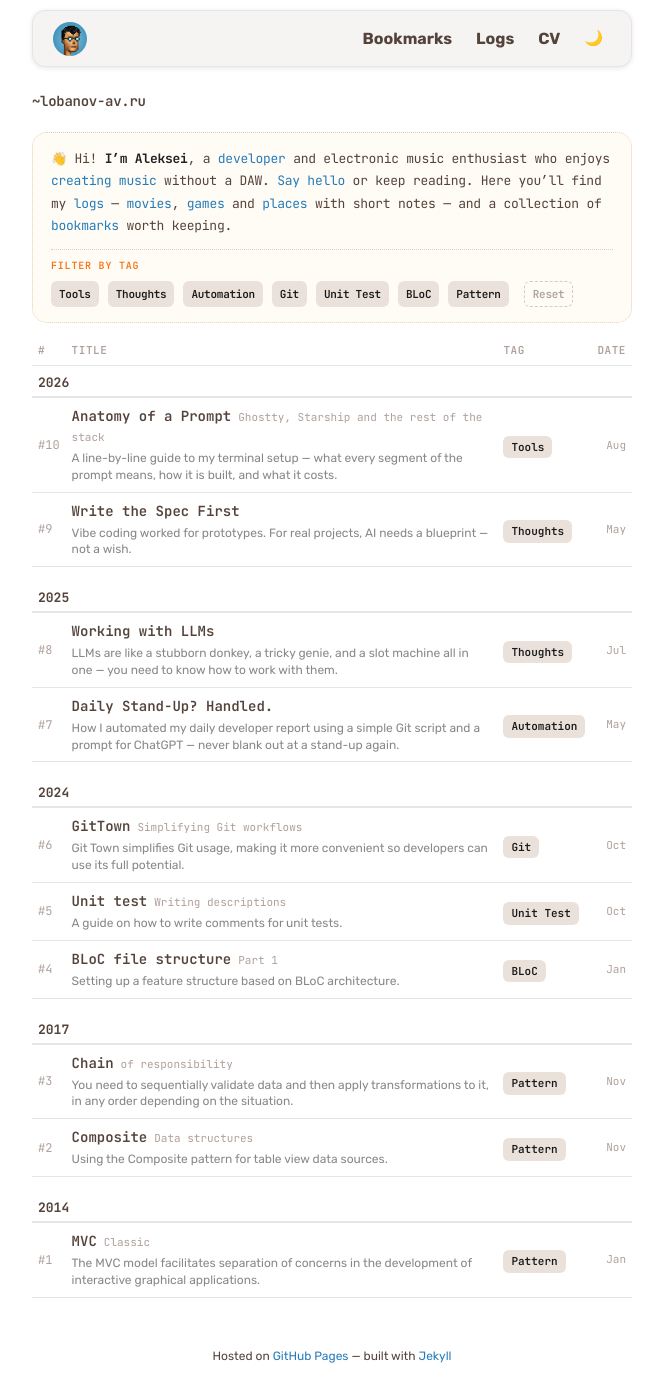
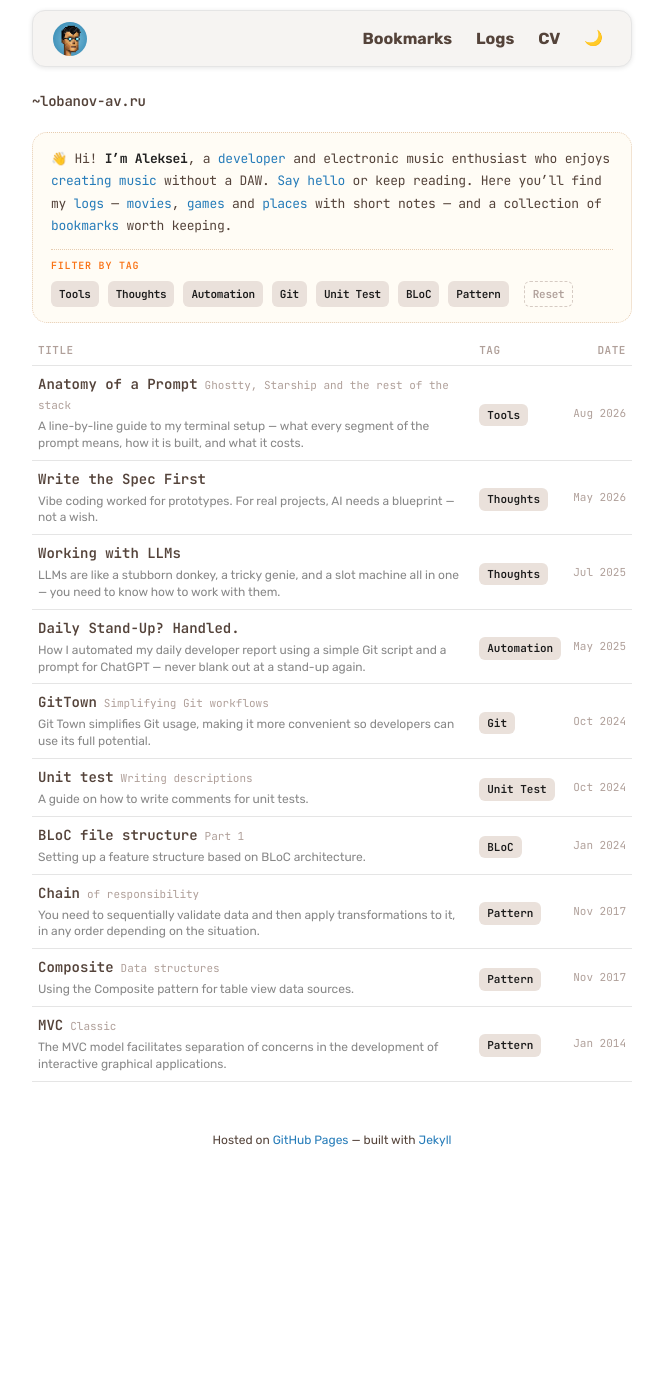
Before and after one commit to alobanov/alobanov.github.io, a Jekyll site: the page built from index.md, in a window 1280 px wide. Shown: the whole page, without its empty margins (308-971 px from the left). Built offline with Jekyll 4.4.1, drawn with Linux system fonts in a browser that asks for light colours; after the commit the page ends 1172 px from its top, so only the background shows below that.

Commit message:
refactor(home): drop year sections and post numbers from the list
Both were carried over from the LOG list, where the entry number is a
permalink and the year groups a long backlog. Neither earns its place on
a ten-post index, so the list is title, tag and date.

The year rows also cost a JS pass and a CSS rule to stay in sync with tag
filtering; removing them takes that machinery with it. The date column
carries the year again.

```diff
--- a/assets/css/style.css
+++ b/assets/css/style.css
@@ -2679,29 +2679,6 @@ body,
 
 /* ---- Home page: post list ----------------------------------------------- */
 
-/* `.hidden` is defined for .bookmarks-bubble only; year rows need their own
-   rule or filtering leaves empty headings behind */
-.post-year-row.hidden {
-    display: none;
-}
-
-/* Year marker, matching the LOG list */
-.post-year-row th {
-    padding: 22px 6px 6px;
-    text-align: left;
-    font-family: var(--code-font);
-    font-size: 13px;
-    font-weight: 700;
-    color: var(--primary-color);
-    background-color: var(--background-color);
-    box-shadow: inset 0 -1px 0 var(--border-color);
-    border-bottom: none;
-}
-
-.post-table tbody tr:first-child th {
-    padding-top: 8px;
-}
-
 .post-tag-filter {
     display: flex;
     flex-wrap: wrap;
--- a/assets/js/bookmark_selector.js
+++ b/assets/js/bookmark_selector.js
@@ -1,21 +1,6 @@
 document.addEventListener("DOMContentLoaded", () => {
     const tags    = document.querySelectorAll(".tag");
     const bubbles = document.querySelectorAll(".bookmarks-bubble");
-
-    // Year headings are not posts and carry no data-tags, so filtering leaves
-    // them behind — a year with every post hidden under it. After each filter
-    // pass, hide any year that has no visible post left.
-    function syncYearRows() {
-        document.querySelectorAll(".post-year-row").forEach(yearRow => {
-            let hasVisible = false;
-            let row = yearRow.nextElementSibling;
-            while (row && !row.classList.contains("post-year-row")) {
-                if (!row.classList.contains("hidden")) hasVisible = true;
-                row = row.nextElementSibling;
-            }
-            yearRow.classList.toggle("hidden", !hasVisible);
-        });
-    }
 
     tags.forEach(tag => {
         tag.addEventListener("click", () => {
@@ -25,13 +10,11 @@ document.addEventListener("DOMContentLoaded", () => {
                 const bubbleTags = (bubble.getAttribute("data-tags") || "").toLowerCase().split(",").map(t => t.trim());
                 bubble.classList.toggle("hidden", !bubbleTags.includes(selectedTag));
             });
-            syncYearRows();
         });
     });
 
     document.getElementById("reset").addEventListener("click", () => {
         bubbles.forEach(bubble => bubble.classList.remove("hidden"));
-        syncYearRows();
     });
 
     // Reorder cards into two snake-order columns
--- a/index.md
+++ b/index.md
@@ -36,31 +36,20 @@ layout: page
 <table class="movie-list-table post-table">
   <thead>
     <tr>
-      <th class="ml-num">#</th>
       <th class="ml-title">Title</th>
       <th class="bm-tags">Tag</th>
       <th class="ml-date">Date</th>
     </tr>
   </thead>
   <tbody>
-    {%- assign current_year = "" -%}
     {% for post in sorted_posts %}
-    {%- assign post_year = post.date | date: "%Y" -%}
-    {%- if post_year != current_year -%}
-      {%- assign current_year = post_year -%}
-    <tr class="post-year-row" data-year="{{ post_year }}">
-      <th colspan="4" scope="rowgroup">{{ post_year }}</th>
-    </tr>
-    {%- endif -%}
-    {% assign reversed_index = forloop.length | minus: forloop.index | plus: 1 %}
     <tr class="bookmarks-bubble bm-row" data-tags="{% for tag in post.tags %}{{ tag | downcase }}{% if forloop.last == false %},{% endif %}{% endfor %}">
-      <td class="ml-num">#{{ reversed_index }}</td>
       <td class="post-list-content">
         <a href="{{ post.url }}">{{ post.title }}</a>{% if post.superscript %}<small class="superscript">{{ post.superscript }}</small>{% endif %}
         {% if post.description %}<div class="post-list-desc">{{ post.description }}</div>{% endif %}
       </td>
       <td class="bm-tags">{% for tag in post.tags %}<span class="tag small" data-tag="{{ tag | downcase }}">{{ tag }}</span>{% endfor %}</td>
-      <td class="ml-date">{{ post.date | date: "%b" }}</td>
+      <td class="ml-date">{{ post.date | date: "%b %Y" }}</td>
     </tr>
     {% endfor %}
   </tbody>
```
